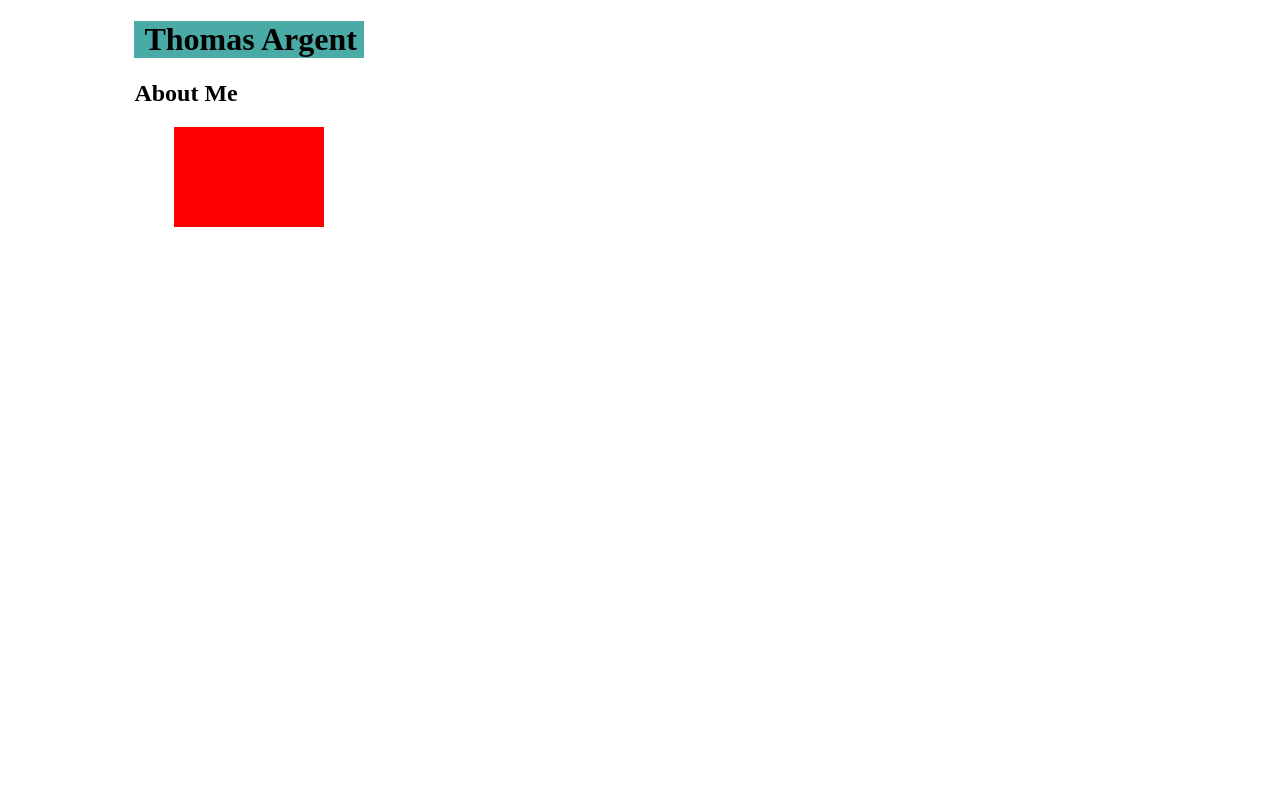
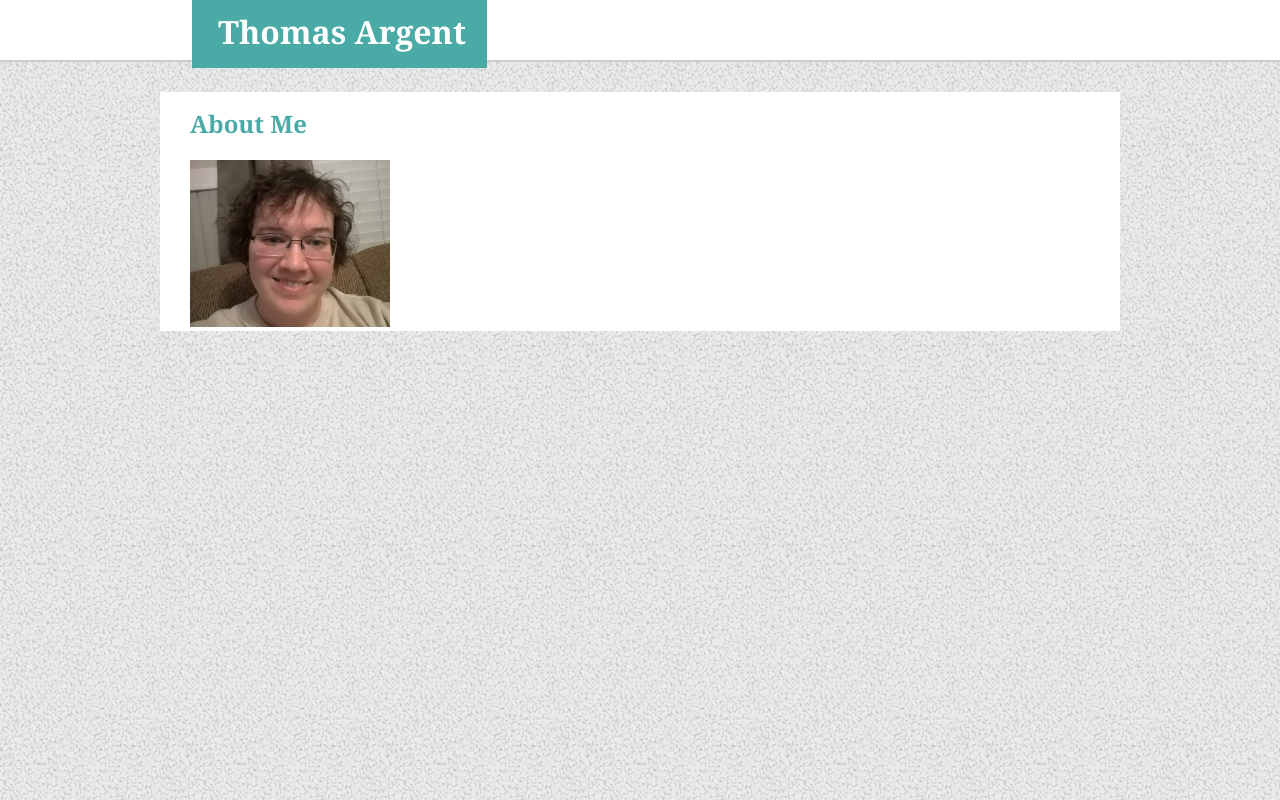
Before and after one commit to Argent-T/portfolio, a plain HTML site: page index.html in a window 1280 px wide. Drawn offline with Linux system fonts and the light colour scheme.

Commit message:
basic style

```diff
--- a/assets/css/style.css
+++ b/assets/css/style.css
@@ -1,31 +1,71 @@
-*{
+/* *{
     box-sizing: border-box;
-}
+} */
 
-#wrapper{
-    width: 80%;
+/* #wrapper{ */
+    /* width: 80%;
     margin: 0 auto;
+} */
+
+body{
+    background-image: url("../images/gravel.png");
+    margin-top: 0;
+    margin-left: 0;
+    margin-right: 0;
 }
 
 header{
 
+    background-color: #ffffff;
+    border-color:#cccccc;
+    border-bottom-style: solid;
+    border-bottom-width: 2px;
+    height:60px;
+
 }
 
 h1{
+    font-family: 'Georgia', Times, 'Times New Roman', serif;
     background-color: #4aaaa5;
-    width: 230px;
-    padding-left: 10px;
+    width: 260px;
+    color: white;
+    padding: 15px;
+    padding-left: 20px;
+    position: relative;
+    text-align:center;
+    top: -5px;
+    left: 15%;
+    margin: 0;
+
+}
+
+h2{
+    font-family: 'Georgia', Times, 'Times New Roman', serif;
+    color: #4aaaa5;
+    padding-top: 15px;
 
 }
 
 
-content{
-
+#content{
+    width: 960px;
+    margin: 0 auto;
+    background-color: #ffffff;
 }
 
-#line{
+#frame{
+    margin: 30px ;
+}
+
+/* #line{
     position: relative;
     width: 150px;
     height: 100px;
     background: red;
+} */
+
+#bio{
+    /* float: left; */
+
+
 }
--- a/index.html
+++ b/index.html
@@ -8,20 +8,25 @@
 </head>
 
 <body>
-<div id="wrapper">
+
+<div >
 
 
 <header>
 <h1>Thomas Argent</h1>
 </header>
-    <div id= "content">
+
+<div id= "content">
+    <div id="frame">
         <div>
         <h2>About Me</h2>
         <figure id="line"></figure>
         </div>
 
-
-
+        <div id="bio">
+        <img  src="assets\images\tom.jpg" alt="Thomas Argent" width=200>
+        </div>
+    </div>
 
     </div>
 </div>
```
Also changed, not shown: assets/images/gravel.png (added), assets/images/spiration dark.png (added).
